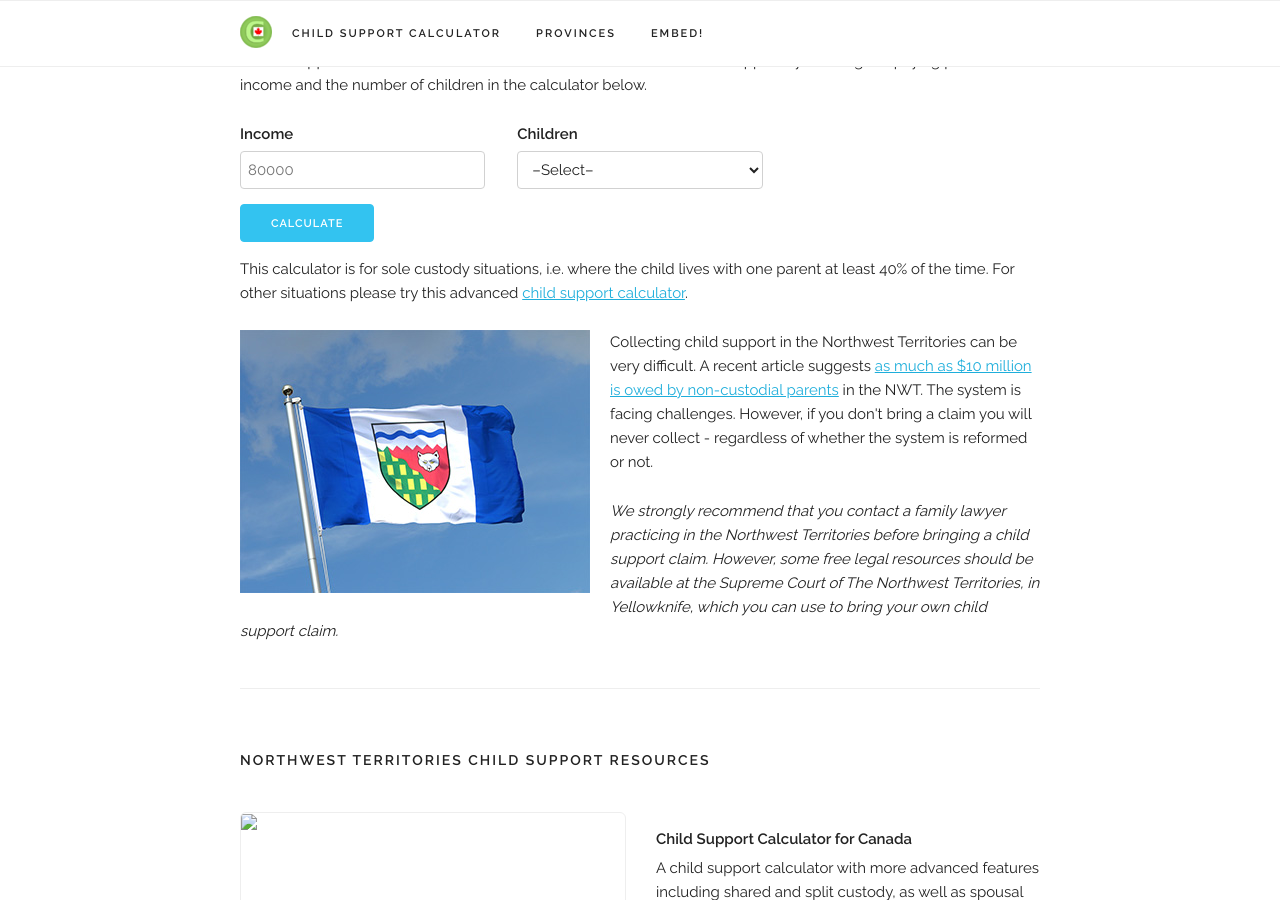
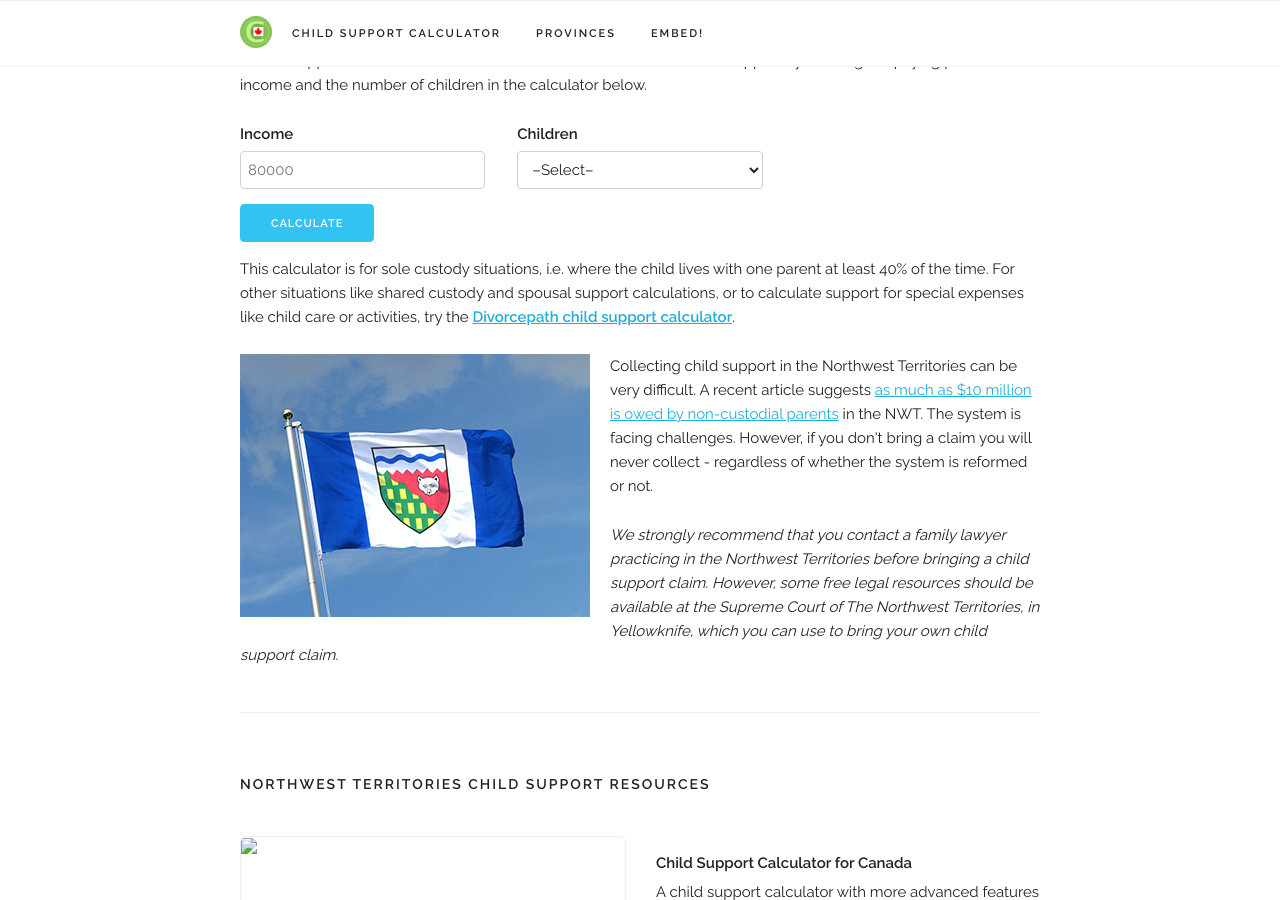
Before and after one commit to Ansarissab/child-support-calc, a Jekyll site: the page built from northwest-territories.html, in a window 1280 px wide and 900 px high, scrolled down 461 px. Built offline with Jekyll 4.4.1, drawn with Linux system fonts in a browser that asks for light colours; nearby versions of some CDN libraries; comment, search, counter and statistics services are not loaded.

Commit message:
Updated northwest territories.html

```diff
--- a/northwest-territories.html
+++ b/northwest-territories.html
@@ -8,7 +8,7 @@ calculator:
   description: |
     <p/>A child support calculator for the Northwest Territories. Calculate child support by entering the paying parent's income and the number of children in the calculator below.
   text: |
-    <p/>This calculator is for sole custody situations, i.e. where the child lives with one parent at least 40% of the time. For other situations please try this advanced <a href="https://www.mcgurk.ca/child-support-calculator/">child support calculator</a>.
+    <p/>This calculator is for sole custody situations, i.e. where the child lives with one parent at least 40% of the time. For other situations like shared custody and spousal support calculations, or to calculate support for special expenses like child care or activities, try the <strong><a href="https://www.divorcepath.com/app/child-support-calculator/">Divorcepath child support calculator</a></strong>.
     <p/><img src="res/img/misc/Northwest_Territories_Flag.jpg" alt="Northwest Territories Flag" style="margin-right:20px;margin-bottom:20px;float:left">Collecting child support in the Northwest Territories can be very difficult. A recent article suggests <a href="https://www.cbc.ca/news/canada/north/deadbeats-in-n-w-t-owe-10m-in-child-support-1.2784219">as much as $10 million is owed by non-custodial parents</a> in the NWT. The system is facing challenges. However, if you don't bring a claim you will never collect - regardless of whether the system is reformed or not.
     <p/><span style="font-style:italic">We strongly recommend that you contact a family lawyer practicing in the Northwest Territories before bringing a child support claim. However, some free legal resources should be available at the Supreme Court of The Northwest Territories, in Yellowknife, which you can use to bring your own child support claim.</span>
 ---
```
